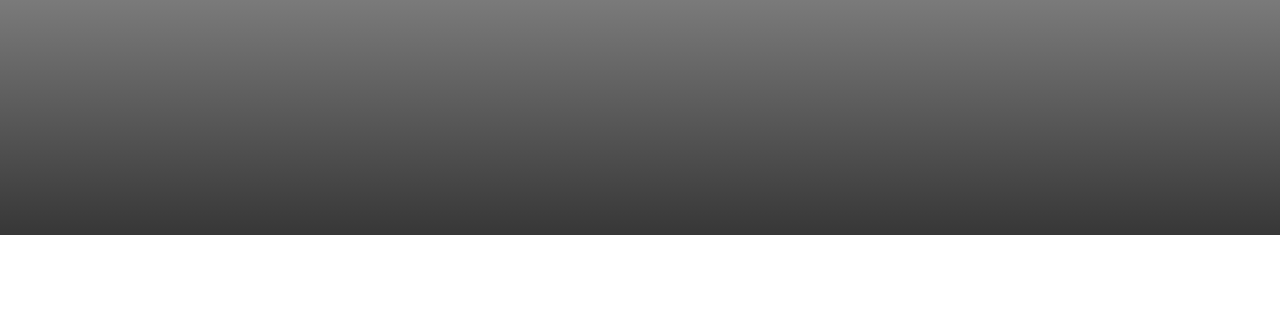
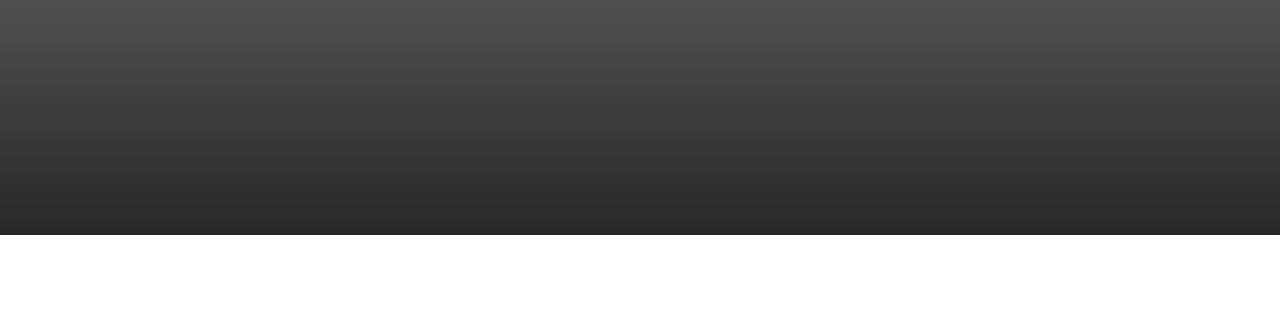
Before and after one commit to MORSHED-ALAM-s/food-restaurant, a plain HTML site: page index.html in a window 1280 px wide. Shown: the part 465-800 px from the top of the page. Drawn offline with nearby package versions, Linux system fonts and the light colour scheme; the site is published under a folder, as on GitHub Pages, so addresses that start at the root find nothing.

Commit message:
img url try

```diff
--- a/style.css
+++ b/style.css
@@ -10,7 +10,7 @@
         0.00deg,
          rgb(16, 16, 16) -19.5%,
          rgba(16, 16, 16, 0) 100%),
-    url(/assets/hero-bg.png);
+    url(assets/hero-bg.png);
     background-size: cover;
     background-position: center;
     display: flex;
```
